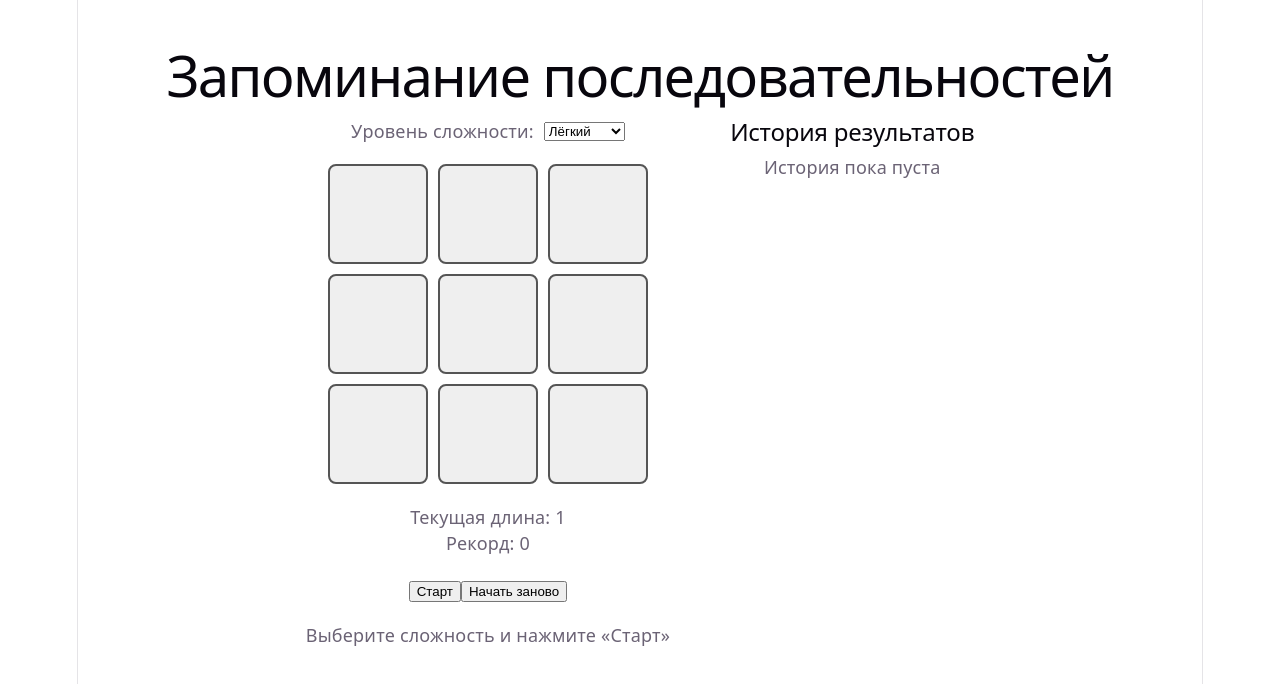
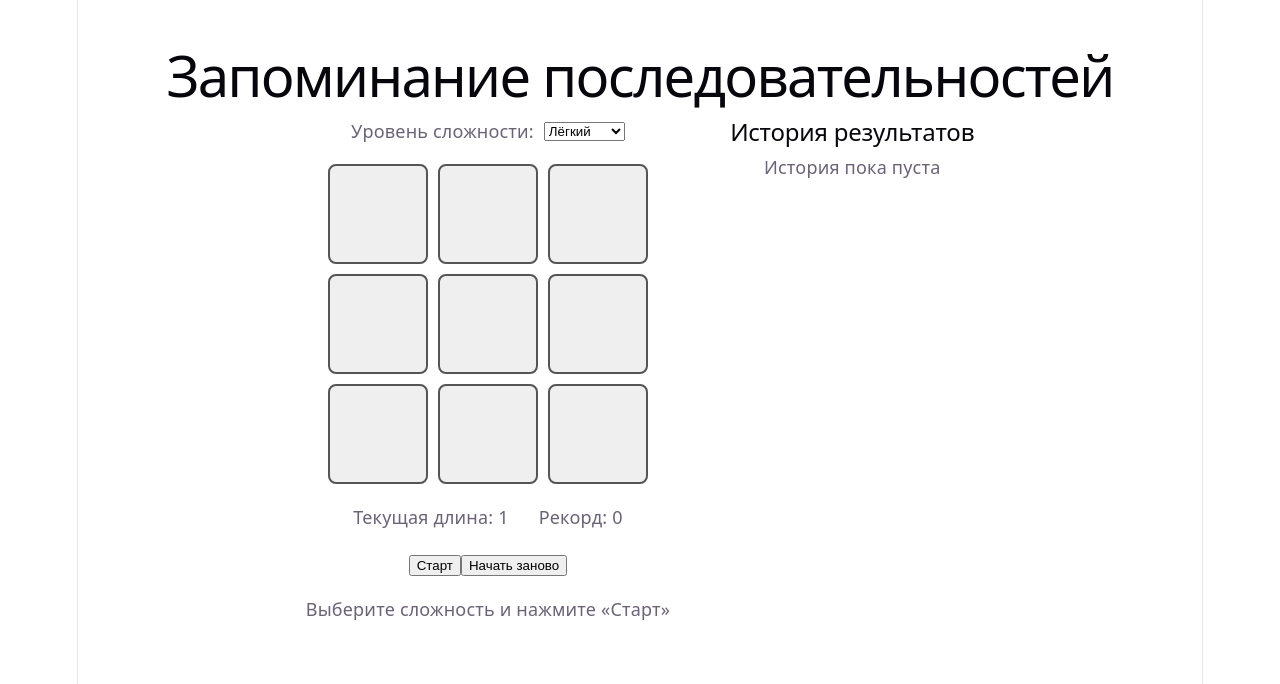
Before and after one commit to elnoornematov3007-art/coursework-memorizing-sequences, a React (Vite) app: page / in a window 1280 px wide. Shown: the top 684 px of the page. Built offline with nearby package versions, Linux system fonts and the light colour scheme.

Commit message:
interface_11: current_length_and_record

```diff
--- a/src/App.css
+++ b/src/App.css
@@ -43,3 +43,12 @@
   border-radius: 8px;
   cursor: pointer;
 }
+
+.game-info {
+  display: flex;
+  gap: 30px;
+}
+
+.game-info p {
+  margin: 0;
+}
```
